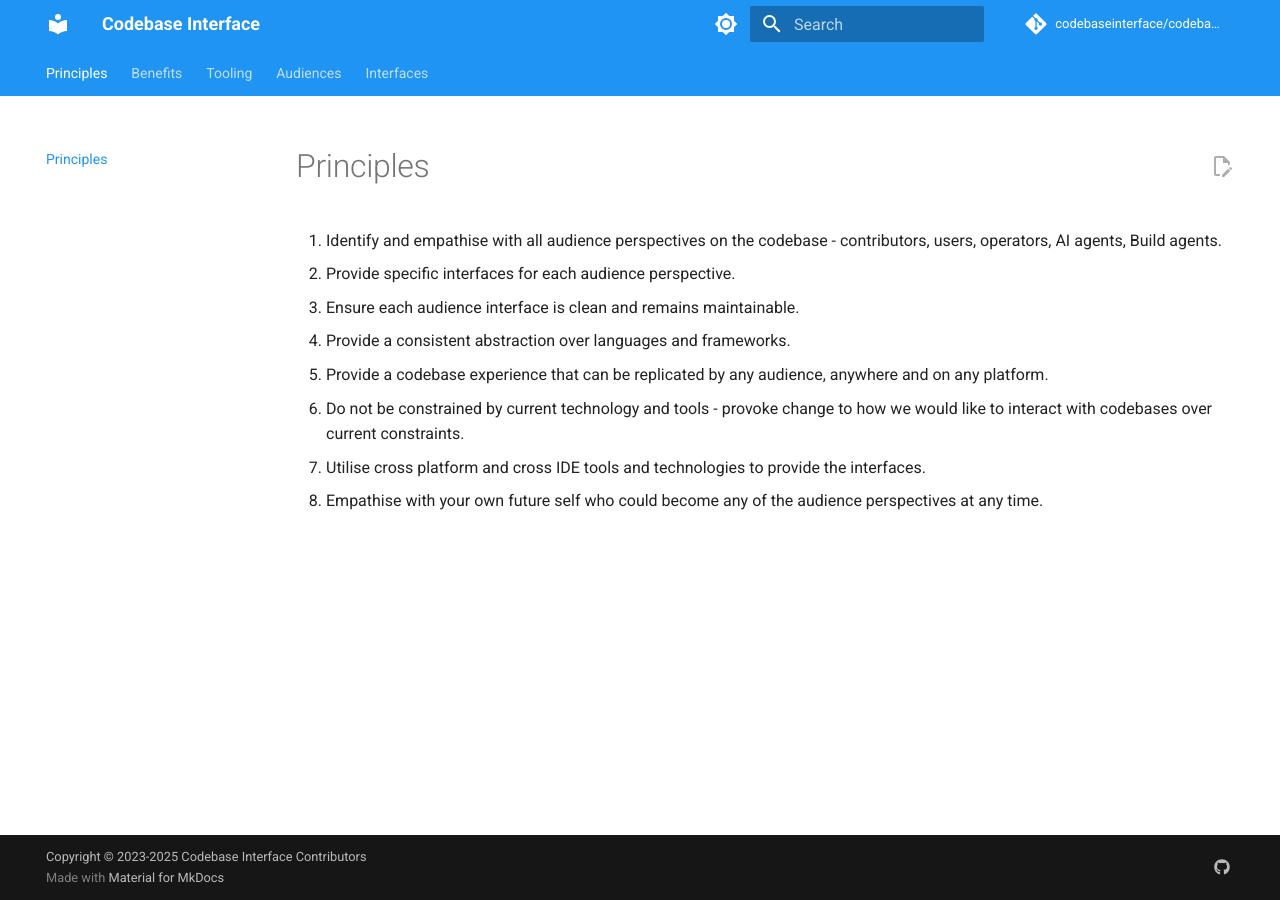
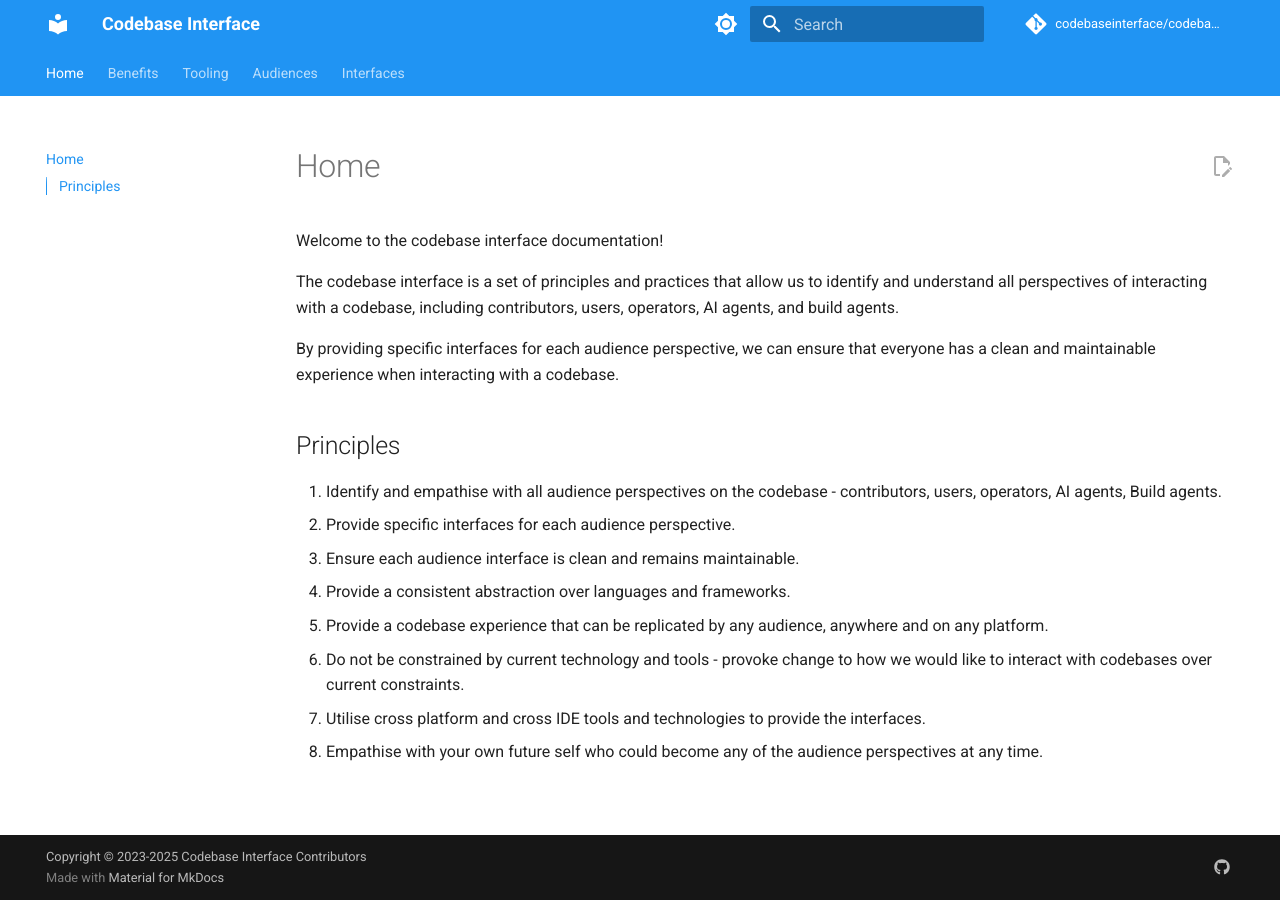
Before and after one commit to codebase-interface/codebase-interface.github.io, an MkDocs documentation site: the page built from docs/index.md, in a window 1280 px wide. Built offline with MkDocs 1.6.1 and Material for MkDocs 9.7.7, drawn with Linux system fonts in a browser that asks for light colours; comment, search, counter and statistics services are not loaded.

Commit message:
feat: update documentation structure and add language interface section

```diff
--- a/docs/index.md
+++ b/docs/index.md
@@ -1,4 +1,12 @@
-# Principles
+# Home
+
+Welcome to the codebase interface documentation!
+
+The codebase interface is a set of principles and practices that allow us to identify and understand all perspectives of interacting with a codebase, including contributors, users, operators, AI agents, and build agents.
+
+By providing specific interfaces for each audience perspective, we can ensure that everyone has a clean and maintainable experience when interacting with a codebase.
+
+## Principles
 
 1. Identify and empathise with all audience perspectives on the codebase - contributors, users, operators, AI agents, Build agents.
 2. Provide specific interfaces for each audience perspective.
```
Also changed, not shown: docs/interfaces/agents.md (+1 -1 lines), docs/interfaces/changelog.md (+2 -2 lines), docs/interfaces/contributing.md (+1 -1 lines), docs/interfaces/language.md (added, +3 -0 lines), docs/interfaces/readme.md (+2 -2 lines), docs/interfaces/runbook.md (+1 -1 lines).
